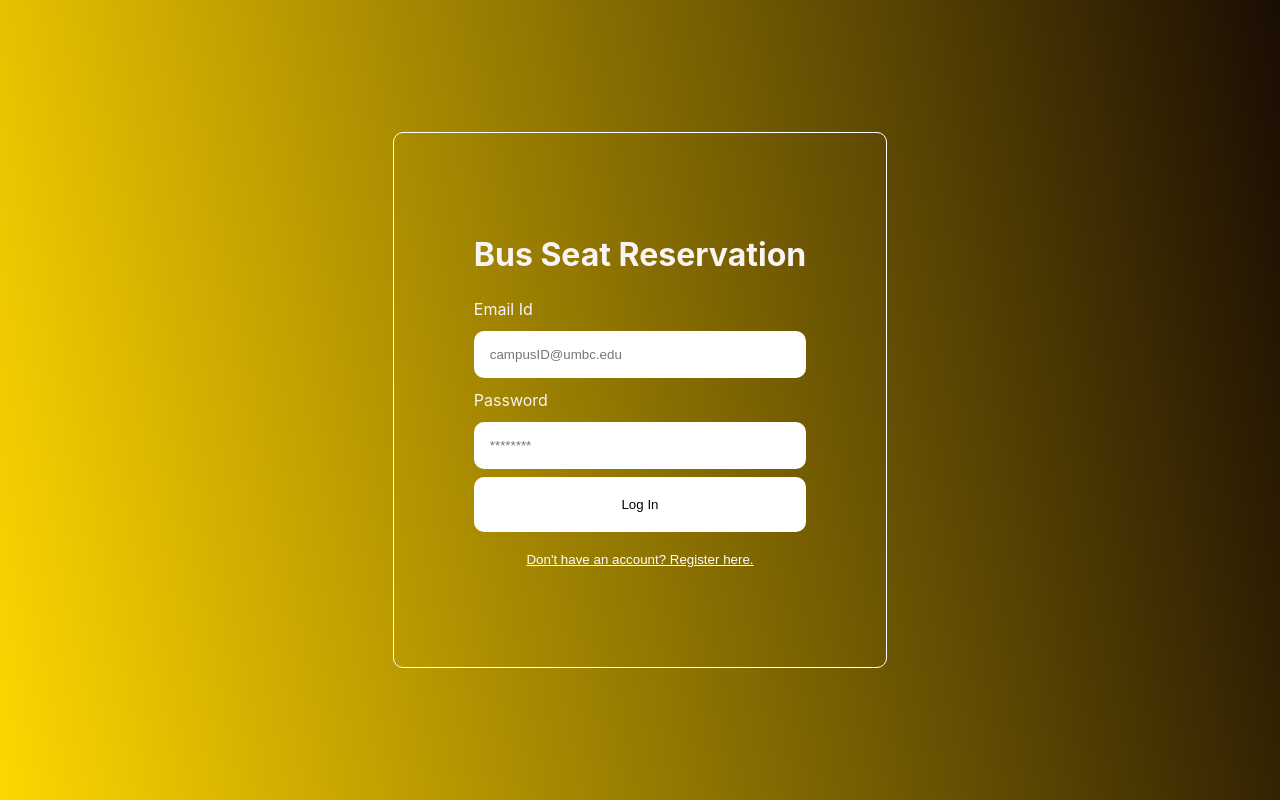
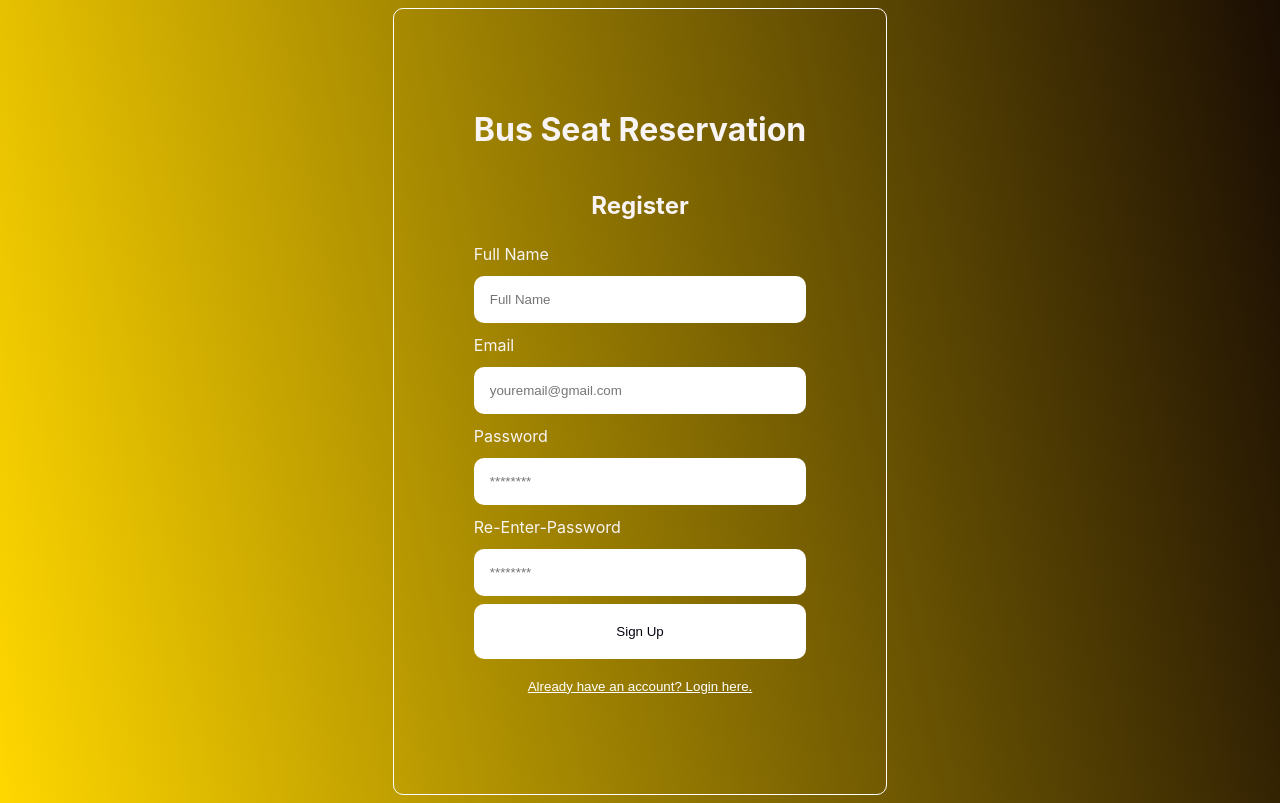
Before and after one commit to Vrushali-1/Seat-Reservation-Frontend, a React (Create React App) app: page /register in a window 1280 px wide. Built offline with nearby package versions, Linux system fonts and the light colour scheme.

Commit message:
routes added

```diff
--- a/src/App.js
+++ b/src/App.js
@@ -1,20 +1,27 @@
-import React, { useState } from "react";
+import React from "react";
 import './App.css';
-import { Login } from "./Login";
-import { Register } from "./Register";
+import  Login  from "./components/Login";
+import Register  from "./components/Register";
+import  BusSearchComponent  from "./components/BusSearch";
+import  BusReservation  from "./components/BusReservation";
+import { BrowserRouter as Router,Routes,Route} from 'react-router-dom';
+function App() {
+  //const [currentForm, setCurrentForm] = useState('login');
 
-function App() {
-  const [currentForm, setCurrentForm] = useState('login');
-
-  const toggleForm = (formName) => {
-    setCurrentForm(formName);
-  }
+  // const toggleForm = (formName) => {
+  //   setCurrentForm(formName);
+  // }
 
   return (
     <div className="App">
-      {
-        currentForm === "login" ? <Login onFormSwitch={toggleForm} /> : <Register onFormSwitch={toggleForm} />
-      }
+      <Router>
+        <Routes>
+          <Route exact path="/" element={<Login/>} />
+          <Route path="/register" element={<Register/>} />
+          <Route path="/bussearch" element={<BusSearchComponent/>} />
+          <Route path="/busreservation" element={<BusReservation/>} />
+        </Routes>
+    </Router>
     </div>
   );
 }
--- /dev/null
+++ b/src/components/BusSearch.jsx
@@ -0,0 +1,7 @@
+import React from 'react';
+
+const BusSearchComponent = () => {
+  return <h1>Bus Search!</h1>;
+};
+
+export default BusSearchComponent;
--- a/src/Login.jsx
+++ b/src/components/Login.jsx
@@ -1,12 +1,13 @@
 import React, { useState } from "react";
-import { login } from './services/loginService';
+import { login } from '../services/loginService';
+import { useNavigate } from 'react-router-dom';
 
 
 
 export const Login = (props) => {
+    const navigate = useNavigate();
     const [email, setEmail] = useState('');
     const [pass, setPass] = useState('');
-    const [loginSuccess, setLoginSuccess] = useState(false);
     const [loginFail, setLoginFail] = useState(false);
 
 
@@ -17,13 +18,12 @@ export const Login = (props) => {
         try {
             const response = await login(email, pass);
             if(response.message === 'Successfully Logged In!'){
-                setLoginSuccess(true);
+                navigate('/busreservation');
                 setLoginFail(false);
             }
           } catch (error) {
             console.log('error',error);
             setLoginFail(true);
-            setLoginSuccess(false);
         }
     }
 
@@ -36,11 +36,12 @@ export const Login = (props) => {
                 <label htmlFor="password">Password</label>
                 <input value={pass} onChange={(e) => setPass(e.target.value)} type="password" placeholder="********" id="password" name="password" />
                 <button type="submit">Log In</button>
-                {loginSuccess && <p style={{ color: 'green', fontSize:'40px', fontWeight:'bold' }}>Login Successful!</p>}
                 {loginFail && <p style={{ color: 'red', fontSize:'40px', fontWeight:'bold' }}>Login Failed!</p>}
 
             </form>
-            <button className="link-btn" onClick={() => props.onFormSwitch('register')}>Don't have an account? Register here.</button>
+            <button className="link-btn" onClick={() => navigate('/register')}>Don't have an account? Register here.</button>
         </div>
     )
 }
+
+export default Login;
--- a/src/Register.jsx
+++ b/src/components/Register.jsx
@@ -1,7 +1,9 @@
 import React, { useState } from "react";
-import { signup } from './services/signupService';
+import { signup } from '../services/signupService';
+import { useNavigate } from 'react-router-dom';
 
 export const Register = (props) => {
+    const navigate = useNavigate();
     const [email, setEmail] = useState('');
     const [pass, setPass] = useState('');
     const [finalPass, setFinalPass] = useState('');
@@ -15,7 +17,7 @@ export const Register = (props) => {
         try {
             const response = await signup(email, pass, name);
             if(response){
-                props.onFormSwitch('login')
+                navigate('/');
                 setSignupFail(false);
             }
           } catch (error) {
@@ -41,7 +43,9 @@ export const Register = (props) => {
             <button type="submit">Sign Up</button>
             {signupFail && <p style={{ color: 'Red', fontSize:'40px', fontWeight:'bold' }}>{message}</p>}
         </form>
-        <button className="link-btn" onClick={() => props.onFormSwitch('login')}>Already have an account? Login here.</button>
+        <button className="link-btn" onClick={() => navigate('/')}>Already have an account? Login here.</button>
     </div>
     )
 }
+
+export default Register;
```
Also changed, not shown: src/components/BusReservation.jsx (renamed from src/BusReservation.jsx).
